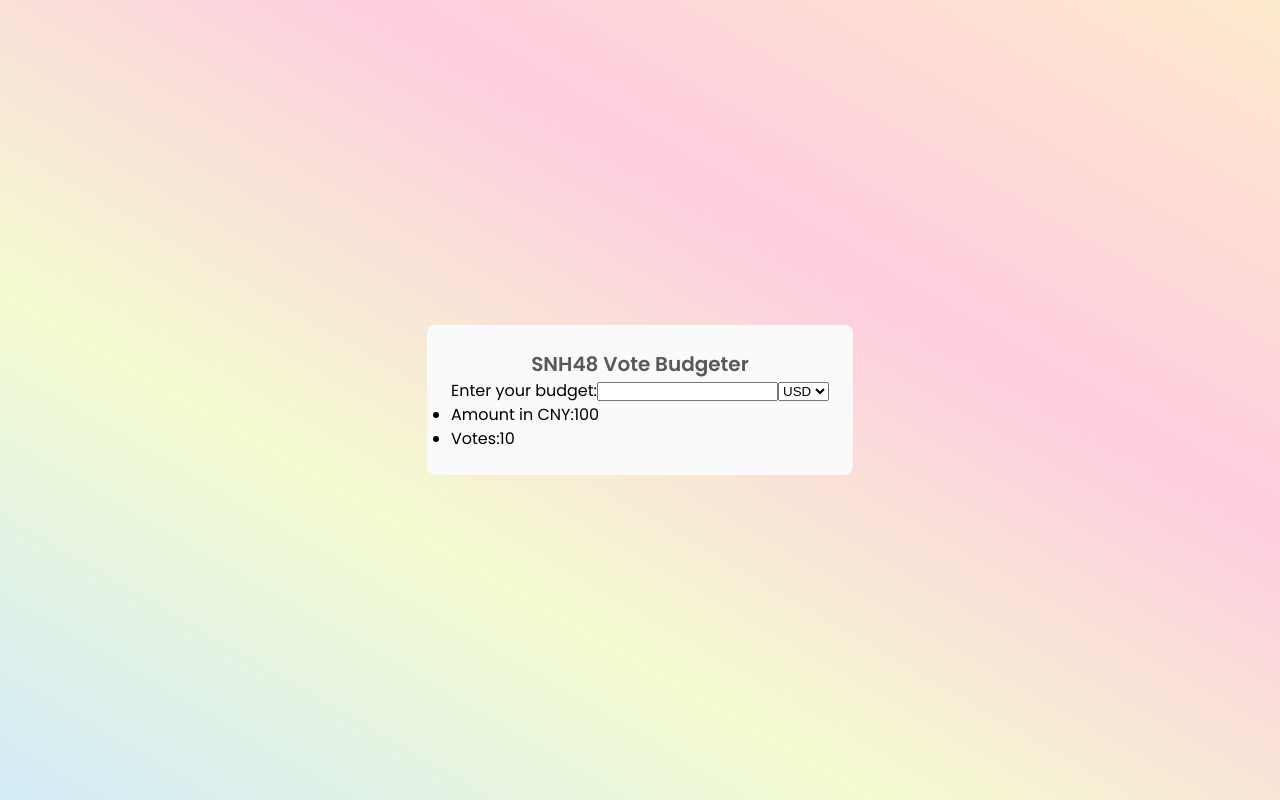
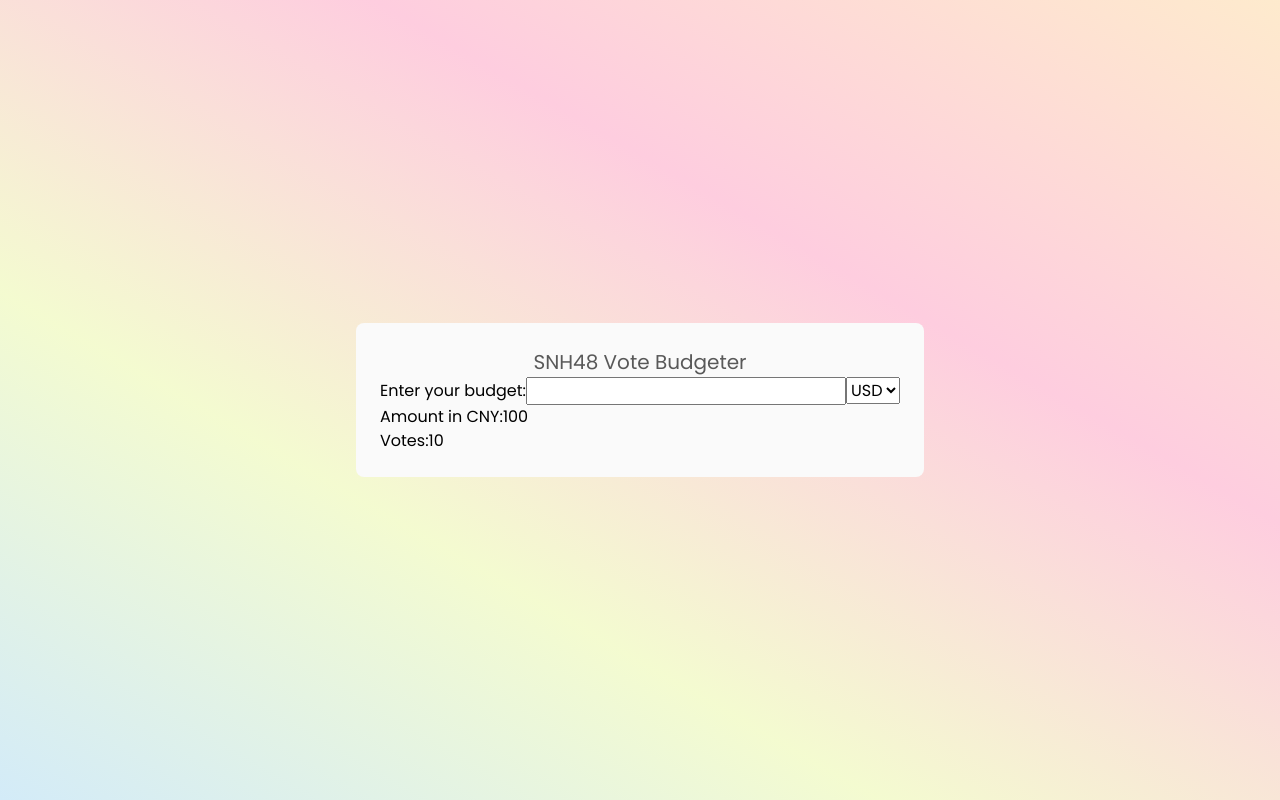
Before and after one commit to sheronimo/react-snh48g-budgeter-app, a React (Create React App) app: page / in a window 1280 px wide. Built offline with nearby package versions, Linux system fonts and the light colour scheme.

Commit message:
add css resets

```diff
--- a/src/index.css
+++ b/src/index.css
@@ -4,6 +4,15 @@
 	margin: 0;
 	padding: 0;
 	box-sizing: border-box;
+	font: inherit;
+}
+
+button {
+	cursor: pointer;
+}
+
+ul {
+	list-style: none;
 }
 
 body {
```
